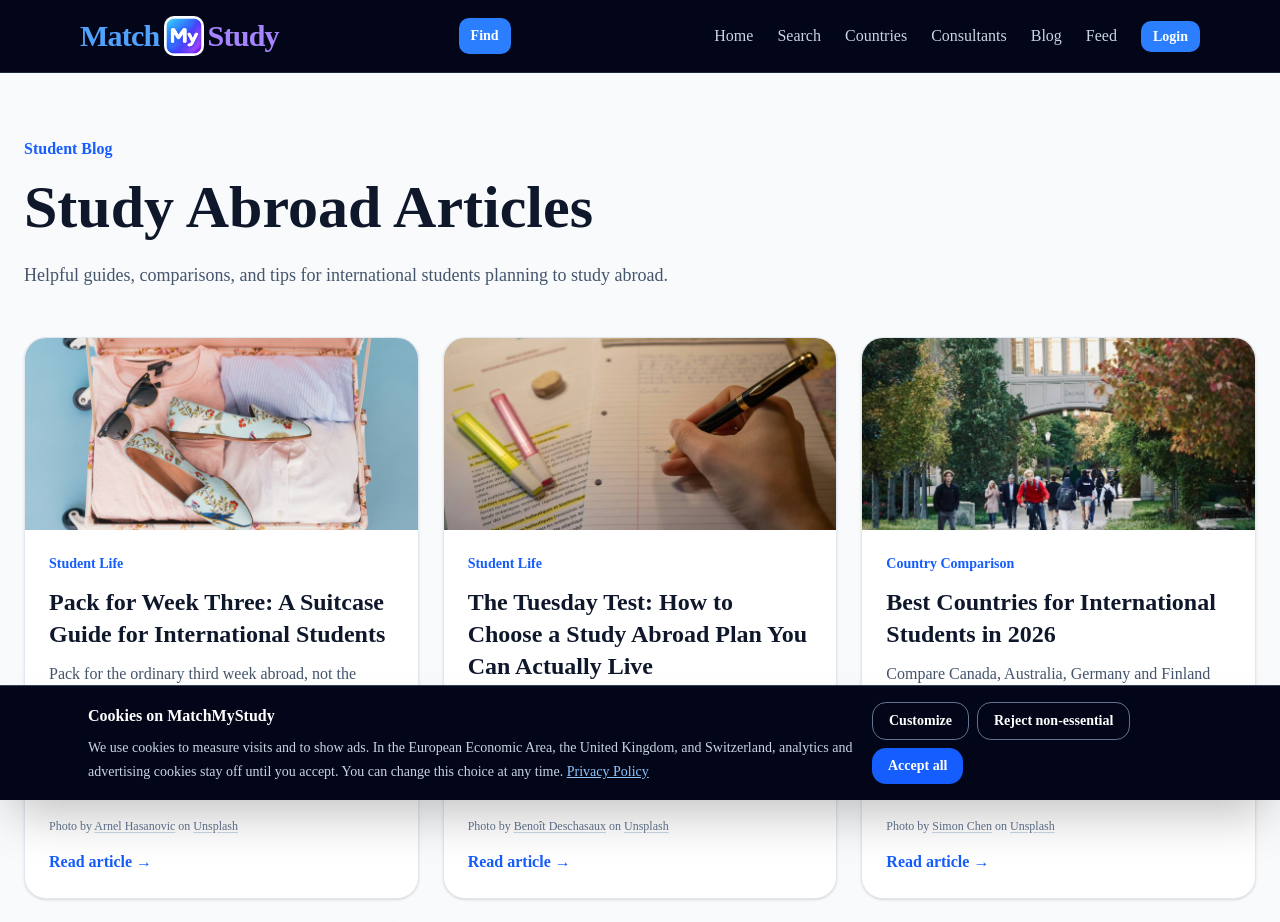
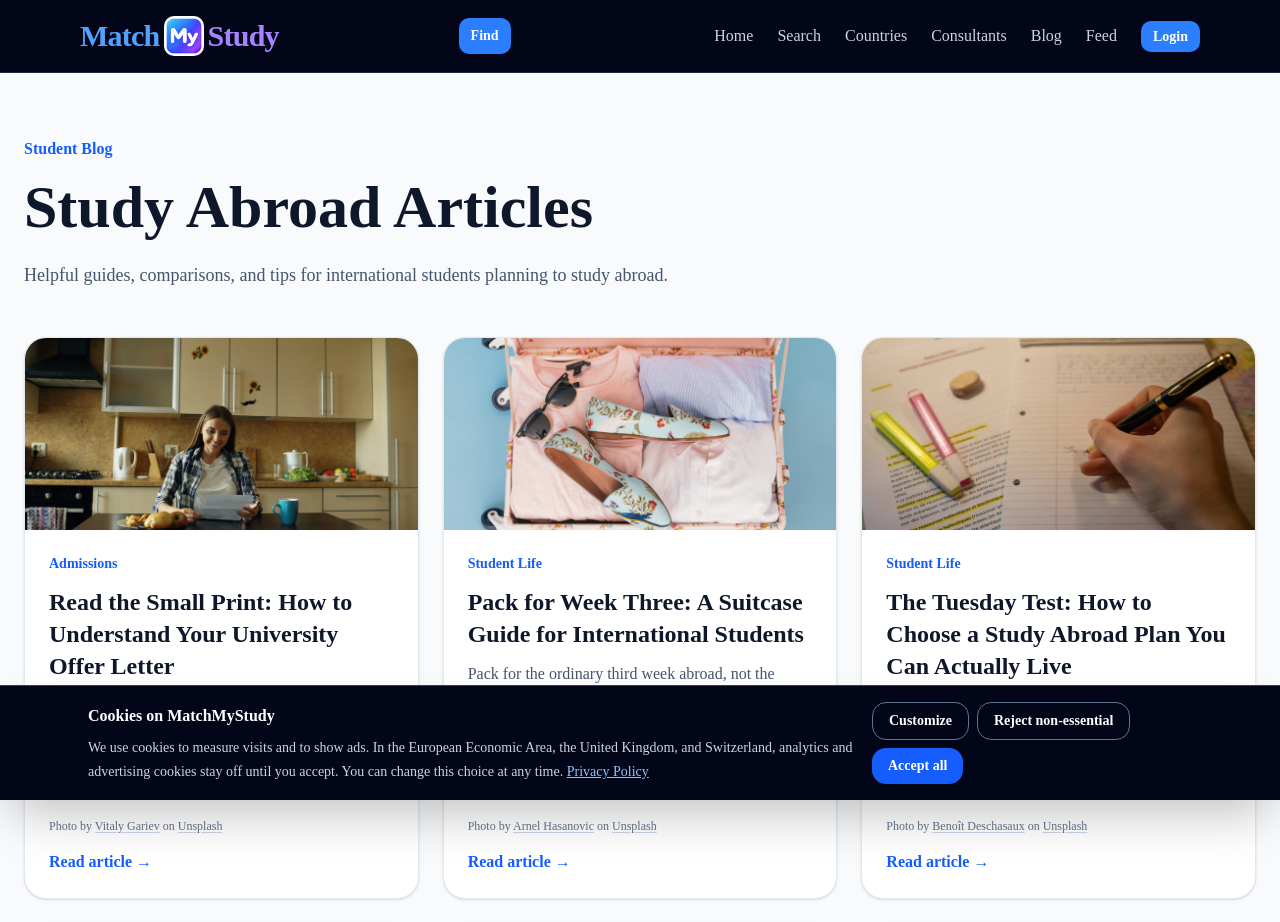
Before and after one commit to Ravindu612/MatchMyStudy, a Next.js app: page /blog in a window 1280 px wide. Shown: the top 922 px of the page. Built offline with nearby package versions, Linux system fonts and the light colour scheme; no server answers.

Commit message:
Add October 27 blog post: Read the Small Print
A plain-words guide to university offer letters for international students, with an Unsplash cover photo by Vitaly Gariev.

```diff
--- a/data/blog/posts.ts
+++ b/data/blog/posts.ts
@@ -72,6 +72,55 @@ export function formatBlogDate(date: string) {
 }
 
 export const blogPosts: BlogPost[] = [
+  {
+    title: "Read the Small Print: How to Understand Your University Offer Letter",
+    slug: "read-your-offer-letter",
+    description:
+      "You got in. Now read the letter again slowly: conditions, deadlines, fees, and visa documents, explained in plain words for international students.",
+    category: "Admissions",
+    date: "2026-10-27",
+    readTime: "5 min read",
+    intro:
+      "The email arrives, you read the first line, and the rest of the page goes blurry. You got in. Take a moment for that, because it is a real achievement.\n\nThen, sometime in the next day or two, read the letter again slowly. An offer letter is not only good news. It is a short set of instructions with deadlines attached, and the students who run into trouble later are often the ones who skimmed it on the first happy read.",
+    sections: [
+      {
+        heading: "First, find out what kind of offer it is",
+        text: "Most offers fall into one of two groups. An unconditional offer means the university is satisfied and the place is yours once you accept it. A conditional offer means the place depends on something still to come: final exam results, a language test score, a missing document, or a degree you have not finished yet.\n\nIf your offer is conditional, write each condition down on its own line, in plain words, with the date it has to be met. Then check every condition against your real situation. If one looks impossible or unclear, ask the admissions office now, while there is still time to fix it, not in August.",
+      },
+      {
+        heading: "Check that the details are actually yours",
+        text: "It sounds obvious, but read the letter as if you were checking someone else's homework. Is your name spelled exactly as it is in your passport? Is the program the one you applied for, at the level you expected? Are the start date, campus, and length of study right?\n\nThese details often flow into other paperwork later, including visa or study permit applications. A small mismatch is much easier to correct now with a polite email than after it has been copied onto three other documents.",
+      },
+      {
+        heading: "Circle every deadline",
+        text: "Offer letters and the portals that come with them usually hide several dates. There may be a date to accept the offer, a date to pay a deposit if the university asks for one, a date to send final documents, and a date to apply for housing. They are rarely in the same paragraph.\n\nPut every date into your phone calendar with a reminder a week before. If you are waiting on more than one university, note which deadlines come first, so a decision is not made for you simply because one date passed. If you need more time, ask. The answer may be no, but it is sometimes yes.",
+      },
+      {
+        heading: "Read the money part twice",
+        text: "Look carefully at what the letter says about fees, and what it does not say. Is the amount for one year or the whole program? Is it in a currency you need to convert? Does it say fees may change in later years? Is a deposit refundable if your visa is refused, and on what terms?\n\nDo not rely on a figure you remember from a ranking site or a friend. The university's own fee pages and the letter itself are the sources that count, and if the two seem to disagree, email the university and keep the reply. If a scholarship is mentioned, check whether it is automatic or whether you still have to apply, and whether it renews each year or only applies once.",
+      },
+      {
+        heading: "Spot the documents the visa will need",
+        text: "Many countries ask international students for an official letter or code from the university before they can apply for a student visa or permit. Sometimes that is the offer itself, and sometimes it is a separate document issued only after you accept and pay a deposit.\n\nFind out which one your destination needs by reading the official immigration website for that country, then match it against what your university says it will send. Visa processing can take weeks, so knowing which document unlocks your application is worth an evening of reading.",
+      },
+      {
+        heading: "Write one good email instead of five worried ones",
+        text: "After reading everything, you will probably have a few questions. Collect them into one short, clear email to the admissions office. Put your full name and applicant number in the subject line, number your questions, and keep each one to a sentence or two.\n\nIt is a small habit, but it gets faster, clearer answers, and it gives you a written record. Save every reply in the same folder as the letter itself.",
+      },
+      {
+        heading: "Then let yourself celebrate",
+        text: "Once the conditions are listed, the dates are in your calendar, and your questions have gone out, put the letter away for the night. You have turned a page of good news into a plan you actually understand.\n\nThat is the part nobody photographs, and it is the part that gets you onto the plane.",
+      },
+    ],
+    coverImage: "/images/blog/read-your-offer-letter.jpg",
+    coverImageAlt: "Smiling woman reading a letter at a kitchen table with coffee and fruit",
+    unsplash: {
+      photographerName: "Vitaly Gariev",
+      photographerUrl: "https://unsplash.com/@silverkblack",
+      photoUrl:
+        "https://unsplash.com/photos/woman-reading-document-at-kitchen-table-with-coffee-RNUNbvIXUbg",
+    },
+  },
   {
     title: "Pack for Week Three: A Suitcase Guide for International Students",
     slug: "pack-for-week-three",
```
Also changed, not shown: public/images/blog/read-your-offer-letter.jpg (added).
